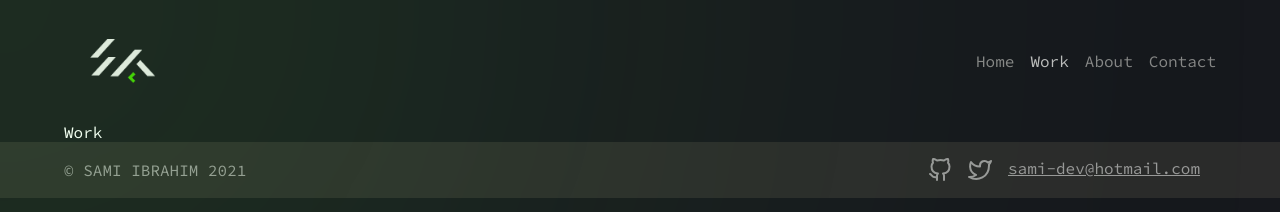
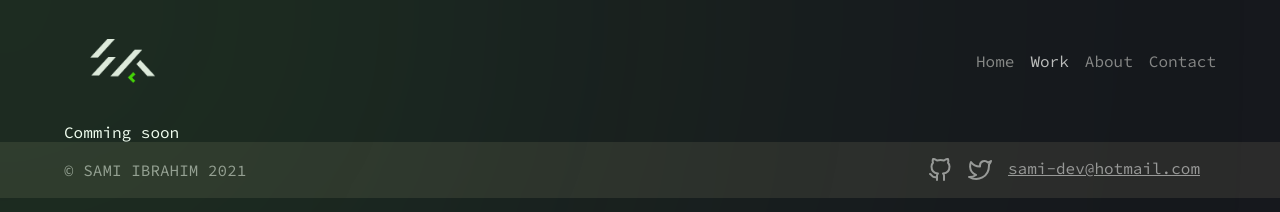
Before and after one commit to SamiKamal/portfolio, a React (Create React App) app: page /work/didimeetahacker in a window 1280 px wide. Shown: the top 212 px of the page. Built offline with nearby package versions, Linux system fonts and the light colour scheme.

Commit message:
Setting up Work page

```diff
--- a/src/components/NavBar/index.js
+++ b/src/components/NavBar/index.js
@@ -47,7 +47,6 @@ function NavBar(p) {
             </ButtonMenu>
 
             {transitions((styles, item) => {
-                console.log(styles)
                 return item &&
             (<Overlay onDismiss={() => setIsOpen(false)} dangerouslyBypassFocusLock style={{opacity: styles.opacity}}>
                 <Content aria-label="Mobile Menu" style={{transform: styles.x.to(value => `translateX(${value}px)`)}}>
--- a/src/pages/HomePage/index.js
+++ b/src/pages/HomePage/index.js
@@ -39,7 +39,7 @@ function HomePage() {
                     <WorkCard
                     title="Did I meet a hacker"
                     summary="It’s a website that allow users to search and report hackers they meet in video games."
-                    readMoreLink="/"
+                    readMoreLink="/work/didimeetahacker"
                     visitLink="https://didimeetahacker.vercel.app/"
                     githubLink="/"
                     src={didimeetahackerCover}
@@ -49,7 +49,7 @@ function HomePage() {
                     <WorkCard
                     title="React Commerce"
                     summary="a website where you can buy furniture for your home."
-                    readMoreLink="/"
+                    readMoreLink="/work/react-commerce"
                     visitLink="https://react-commercee.netlify.app/"
                     githubLink="https://github.com/SamiKamal/React-commerce"
                     src={reactcommerceCover}
--- a/src/pages/WorkPage/index.js
+++ b/src/pages/WorkPage/index.js
@@ -1,11 +1,18 @@
 import React from 'react'
+import { useParams } from 'react-router-dom'
+import DidImeetahacker from '../../work/DidImeetahacker'
+import ReactCommerce from '../../work/ReactCommerce'
 
 function WorkPage() {
-    return (
-        <div>
-            Work
-        </div>
-    )
+    const {name} = useParams()
+
+    if (name === 'react-commerce'){
+        return <ReactCommerce/>
+    } else if (name === 'didimeetahacker'){
+        return <DidImeetahacker/>
+    } else {
+        return <h1>Wrong project, please make sure to select the right one</h1>
+    }
 }
 
 export default WorkPage
--- /dev/null
+++ b/src/work/DidImeetahacker.js
@@ -0,0 +1,11 @@
+import React from 'react'
+
+function DidImeetahacker() {
+    return (
+        <div>
+            Comming soon
+        </div>
+    )
+}
+
+export default DidImeetahacker
--- /dev/null
+++ b/src/work/ReactCommerce.js
@@ -0,0 +1,11 @@
+import React from 'react'
+
+function ReactCommerce() {
+    return (
+        <div>
+            Comming soon
+        </div>
+    )
+}
+
+export default ReactCommerce
```
